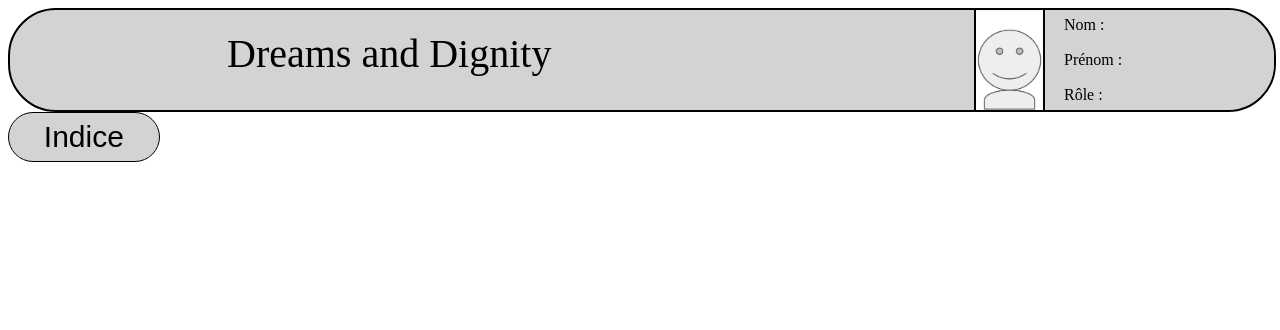
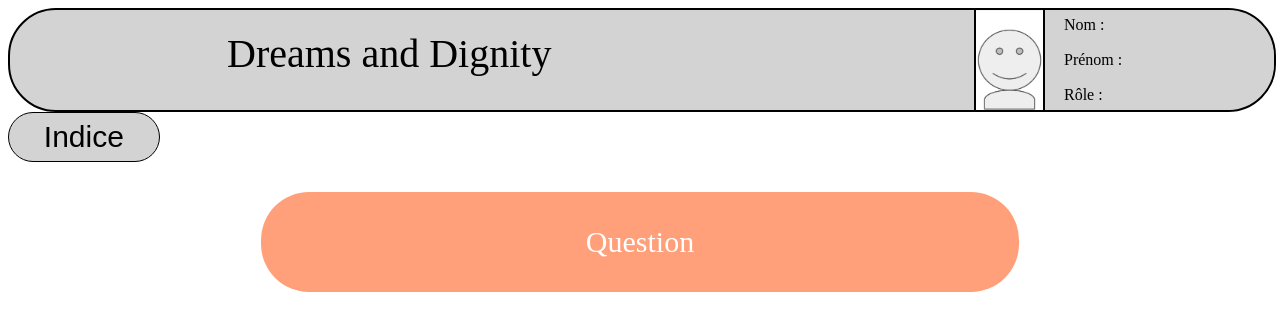
Before and after one commit to 2019-2020-ps6/2023-2024-ps6-dndeveloppers, an Angular app in the folder front-end/: page / in a window 1280 px wide. Shown: the top 330 px of the page. Built offline with nearby package versions, Linux system fonts and the light colour scheme.

Commit message:
#5 ci ajout sur la page principale

```diff
--- a/front-end/src/app/app.component.html
+++ b/front-end/src/app/app.component.html
@@ -1,4 +1,5 @@
 <div class="main-content">
     <app-profil class="sommet"></app-profil>
     <app-indice class="indice"></app-indice>
+    <app-question class="question"></app-question>
 </div>
```
